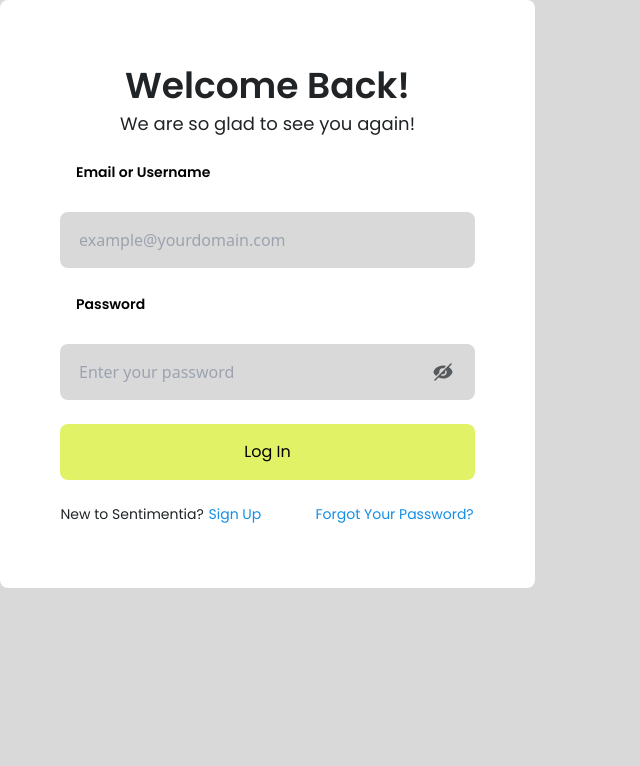
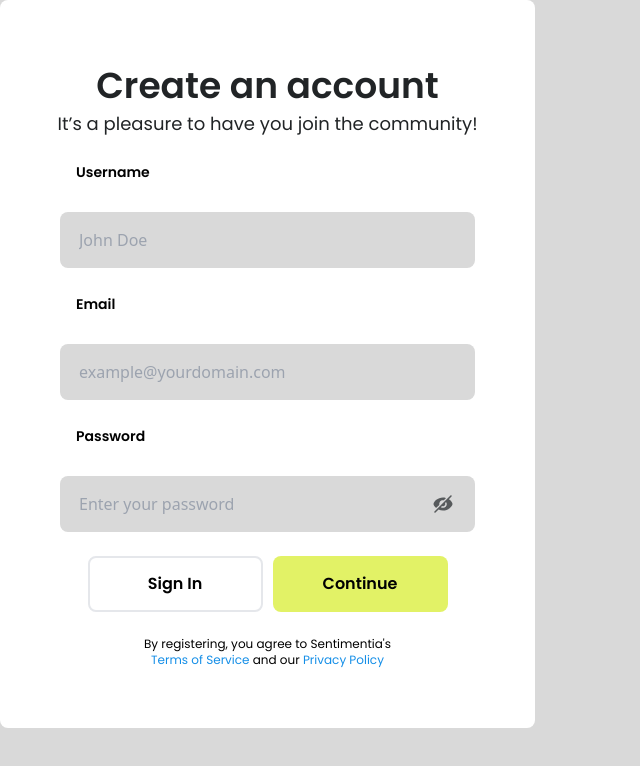
Before and after one commit to GappleBee/Hackathon, a React (Vite) app in the folder Frontend/mood-forum/: page / in a window 1280 px wide. Shown: the top 766 px of the page, without its empty margins (0-640 px from the left). Built offline with nearby package versions, Linux system fonts and the light colour scheme.

Commit message:
style: finished styling register and login modal

```diff
--- a/Frontend/mood-forum/src/App.tsx
+++ b/Frontend/mood-forum/src/App.tsx
@@ -1,9 +1,11 @@
 import LoginModal from './component/login/LoginModal'
+import RegisterModal from './component/register/RegisterModal'
 
 function App() {
   return (
     <div className='bg-[#D9D9D9] h-screen w-screen'>
-      <LoginModal />
+      {/* <LoginModal /> */}
+      <RegisterModal />
     </div>
   )
 }
--- a/Frontend/mood-forum/src/component/login/LoginModal.tsx
+++ b/Frontend/mood-forum/src/component/login/LoginModal.tsx
@@ -12,15 +12,6 @@ function LoginModal() {
 
   const loginValidate = {
     required: "Please enter an email address or username",
-    validate: (value: string) => {
-      if (!value.toLowerCase()
-      .match(
-        /^(([^<>()[\]\\.,;:\s@"]+(\.[^<>()[\]\\.,;:\s@"]+)*)|.(".+"))@((\[[0-9]{1,3}\.[0-9]{1,3}\.[0-9]{1,3}\.[0-9]{1,3}\])|(([a-zA-Z\-0-9]+\.)+[a-zA-Z]{2,}))$/
-      )) {
-        return "Please enter a valid email"
-      }
-      return true
-    }
   }
 
   const passwordValidate = {
@@ -51,8 +42,6 @@ function LoginModal() {
 
   return (
     <form onSubmit={handleSubmit(onLogin)} className="relative flex flex-col rounded-[8px] items-center p-[60px] gap-[24px] self-stretch border-solid w-[535px] h-auto bg-white">
-      {/* leading-trim and text-edge not supported for browsers other than safari*/}
-      {/* width:295 -> width:300 */}
       <div className="w-[300px] text-center">
         <h1 className="text-[#212426] text-[36px] not-italic font-[600] leading-[52px] font-poppins">Welcome Back!</h1>
         <span className="text-[#212426] text-[18px] not-italic font-[400] leading-[22px] font-poppins">We are so glad to see you again!</span>
@@ -79,7 +68,6 @@ function LoginModal() {
         <div className="left-[148px] hover:cursor-pointer top-0 absolute text-right text-[#148ee6] text-sm font-normal font-['Poppins'] leading-normal">Sign Up</div>
       </div>
     </form>
-
   )
 }
 
--- a/Frontend/mood-forum/src/component/register/RegisterModal.tsx
+++ b/Frontend/mood-forum/src/component/register/RegisterModal.tsx
@@ -0,0 +1,91 @@
+import { useState } from 'react'
+import { useForm, SubmitHandler } from 'react-hook-form'
+
+function RegisterModal() {
+    const [showPassword, setShowPassword] = useState("password")
+
+    type RegisterField = {
+      email: string,
+      username: string,
+      password: string
+    }
+
+    const emailValidate = {
+      required: "Please enter an email address or username",
+      validate: (value: string) => {
+        if (!value.toLowerCase()
+        .match(
+          /^(([^<>()[\]\\.,;:\s@"]+(\.[^<>()[\]\\.,;:\s@"]+)*)|.(".+"))@((\[[0-9]{1,3}\.[0-9]{1,3}\.[0-9]{1,3}\.[0-9]{1,3}\])|(([a-zA-Z\-0-9]+\.)+[a-zA-Z]{2,}))$/
+        )) {
+          return "Please enter a valid email"
+        }
+        return true
+      }
+    }
+
+    const usernameValidate = {
+        required: "Please enter a username"
+    }
+
+    const passwordValidate = {
+      required: "Please enter a password"
+    }
+
+    const {
+      register,
+      handleSubmit,
+      formState: { errors }
+    } = useForm<RegisterField>()
+
+    const onLogin: SubmitHandler<RegisterField> = (data: RegisterField) => {
+      console.log(data)
+    }
+
+    const basilEye =
+    <svg onClick={() => {
+      if (showPassword === "password") {
+        setShowPassword("text")
+      } else {
+        setShowPassword("password")
+      }
+    }} className='hover:cursor-pointer' width="24" height="24" viewBox="0 0 24 24" fill="none" xmlns="http://www.w3.org/2000/svg">
+      <path fillRule="evenodd" clipRule="evenodd" d="M20.5302 4.52997C20.6626 4.38779 20.7348 4.19975 20.7313 4.00545C20.7279 3.81114 20.6492 3.62576 20.5118 3.48835C20.3744 3.35093 20.189 3.27222 19.9947 3.26879C19.8004 3.26537 19.6123 3.33749 19.4702 3.46997L3.47015 19.47C3.39647 19.5386 3.33736 19.6214 3.29637 19.7134C3.25538 19.8054 3.23334 19.9047 3.23156 20.0054C3.22979 20.1061 3.24831 20.2062 3.28603 20.2996C3.32375 20.393 3.3799 20.4778 3.45112 20.549C3.52233 20.6202 3.60717 20.6764 3.70056 20.7141C3.79394 20.7518 3.89397 20.7703 3.99468 20.7686C4.09538 20.7668 4.19469 20.7447 4.28669 20.7038C4.37869 20.6628 4.46149 20.6037 4.53015 20.53L7.56515 17.495C8.88315 18.103 10.3922 18.5 12.0002 18.5C14.6182 18.5 16.9722 17.449 18.6682 16.147C19.5182 15.495 20.2152 14.771 20.7032 14.067C21.1832 13.375 21.5002 12.649 21.5002 12C21.5002 11.351 21.1832 10.625 20.7032 9.93397C20.2152 9.22897 19.5182 8.50497 18.6682 7.85397C18.3975 7.6453 18.1108 7.44497 17.8082 7.25297L20.5302 4.52997ZM15.1302 9.93197L14.0302 11.03C14.2307 11.4498 14.2961 11.9215 14.2174 12.3801C14.1387 12.8387 13.9198 13.2616 13.5908 13.5906C13.2618 13.9196 12.8389 14.1386 12.3803 14.2172C11.9217 14.2959 11.45 14.2305 11.0302 14.03L9.93015 15.13C10.6513 15.6074 11.5153 15.821 12.3758 15.7344C13.2363 15.6478 14.0405 15.2664 14.6521 14.6549C15.2636 14.0433 15.645 13.2392 15.7316 12.3786C15.8181 11.5181 15.6046 10.6541 15.1272 9.93297" fill="#575A5C"/>
+      <path d="M12.67 8.31C12.7111 8.31771 12.7535 8.31537 12.7936 8.30318C12.8336 8.29099 12.8701 8.26932 12.9 8.24L14.85 6.29C14.8803 6.26019 14.9023 6.22294 14.9137 6.18198C14.9251 6.14102 14.9256 6.09779 14.915 6.05659C14.9045 6.0154 14.8834 5.97769 14.8537 5.94722C14.824 5.91676 14.7869 5.89462 14.746 5.883C13.8524 5.63094 12.9285 5.50209 12 5.5C9.382 5.5 7.028 6.551 5.332 7.853C4.482 8.505 3.785 9.229 3.296 9.933C2.816 10.625 2.5 11.351 2.5 12C2.5 12.649 2.817 13.375 3.296 14.066C3.77198 14.7338 4.33419 15.3357 4.968 15.856C5.01544 15.8952 5.07584 15.9152 5.13731 15.9121C5.19877 15.9089 5.25682 15.8828 5.3 15.839L8.24 12.899C8.26932 12.8691 8.29099 12.8326 8.30318 12.7926C8.31537 12.7525 8.31771 12.7101 8.31 12.669C8.27 12.4523 8.25 12.2293 8.25 12C8.24995 11.4508 8.37055 10.9082 8.60326 10.4107C8.83598 9.91325 9.17513 9.47295 9.59675 9.12097C10.0184 8.76898 10.5122 8.51391 11.0432 8.37378C11.5743 8.23364 12.1296 8.21187 12.67 8.31Z" fill="#575A5C"/>
+    </svg>
+
+    return (
+      <form onSubmit={handleSubmit(onLogin)} className="relative flex flex-col rounded-[8px] items-center p-[60px] gap-[24px] self-stretch border-solid w-[535px] h-auto bg-white">
+        <div className="w-[420px] text-center">
+          <h1 className="text-[#212426] text-[36px] not-italic font-[600] leading-[52px] font-poppins">Create an account</h1>
+          <span className="whitespace-nowrap text-[#212426] text-[18px] not-italic font-[400] leading-[22px] font-poppins">It’s a pleasure to have you join the community!</span>
+        </div>
+        <div className="w-[415px] flex flex-col justify-between">
+          <span className="text-[14px] font-[600] leading-[24px] font-poppins mb-1 ml-4">Username</span><br/>
+          <input {...register("username", usernameValidate)} className="bg-[#D9D9D9] text-[#575A5C] outline-none w-[415px] h-[56px] rounded-[8px] py-[16px] pl-[19px]" type="text" placeholder="John Doe"/>
+          <span className="text-[14px] font-[400] leading-[24px] font-poppins text-[#F34735]">{ errors.username && (<span className='ml-4'>{ errors.username.message }</span>) }</span>
+        </div>
+        <div className="w-[415px] flex flex-col justify-between">
+          <span className="text-[14px] font-[600] leading-[24px] font-poppins mb-1 ml-4">Email</span><br/>
+          <input {...register("email", emailValidate)} className="bg-[#D9D9D9] text-[#575A5C] outline-none w-[415px] h-[56px] rounded-[8px] py-[16px] pl-[19px]" type="text" placeholder="example@yourdomain.com"/>
+          <span className="text-[14px] font-[400] leading-[24px] font-poppins text-[#F34735]">{ errors.email && (<span className='ml-4'>{ errors.email.message }</span>) }</span>
+        </div>
+        <div className="w-[415px] flex flex-col justify-between">
+          <span className="text-[14px] font-[600] leading-[24px] font-poppins mb-1 ml-4">Password</span><br/>
+          <span className="flex w-[415px] h-[56px]">
+            <input {...register("password", passwordValidate)} className="bg-[#D9D9D9] text-[#575A5C] w-full outline-none rounded-tl-[8px] rounded-bl-[8px] py-[16px] pl-[19px]" type={showPassword} placeholder="Enter your password"/>
+            <span className="w-[76px] flex justify-center items-center rounded-tr-[8px] rounded-br-[8px] bg-[#D9D9D9]">{basilEye}</span>
+          </span>
+          <span className="text-[14px] font-[400] leading-[24px] font-poppins text-[#F34735]">{ errors.password && (<span className='ml-4'>{ errors.password.message }</span>) }</span>
+        </div>
+        <div className="h-[56px] flex justify-center items-center gap-[10px] self-stretch rounded-[8px]">
+          <button className="font-poppins w-[175px] h-[56px] rounded-[8px] border-2 hover:bg-[#D9D9D9] hover:bg-opacity-25 font-[600]" type="button">Sign In</button>
+          <button className="font-poppins w-[175px] h-[56px] hover:bg-[#CFDD63] bg-[#E2F266] rounded-[8px] font-[600]" type="submit">Continue</button>
+        </div>
+        <div className="font-poppins font-[400] text-[12px] leading-[16px] text-center w-[248px]">
+            By registering, you agree to Sentimentia's <span className='text-[#148EE7] hover:cursor-pointer'>Terms of Service</span> and our <span className='text-[#148EE7] hover:cursor-pointer'>Privacy Policy</span>
+        </div>
+      </form>
+    )
+}
+
+export default RegisterModal
```
